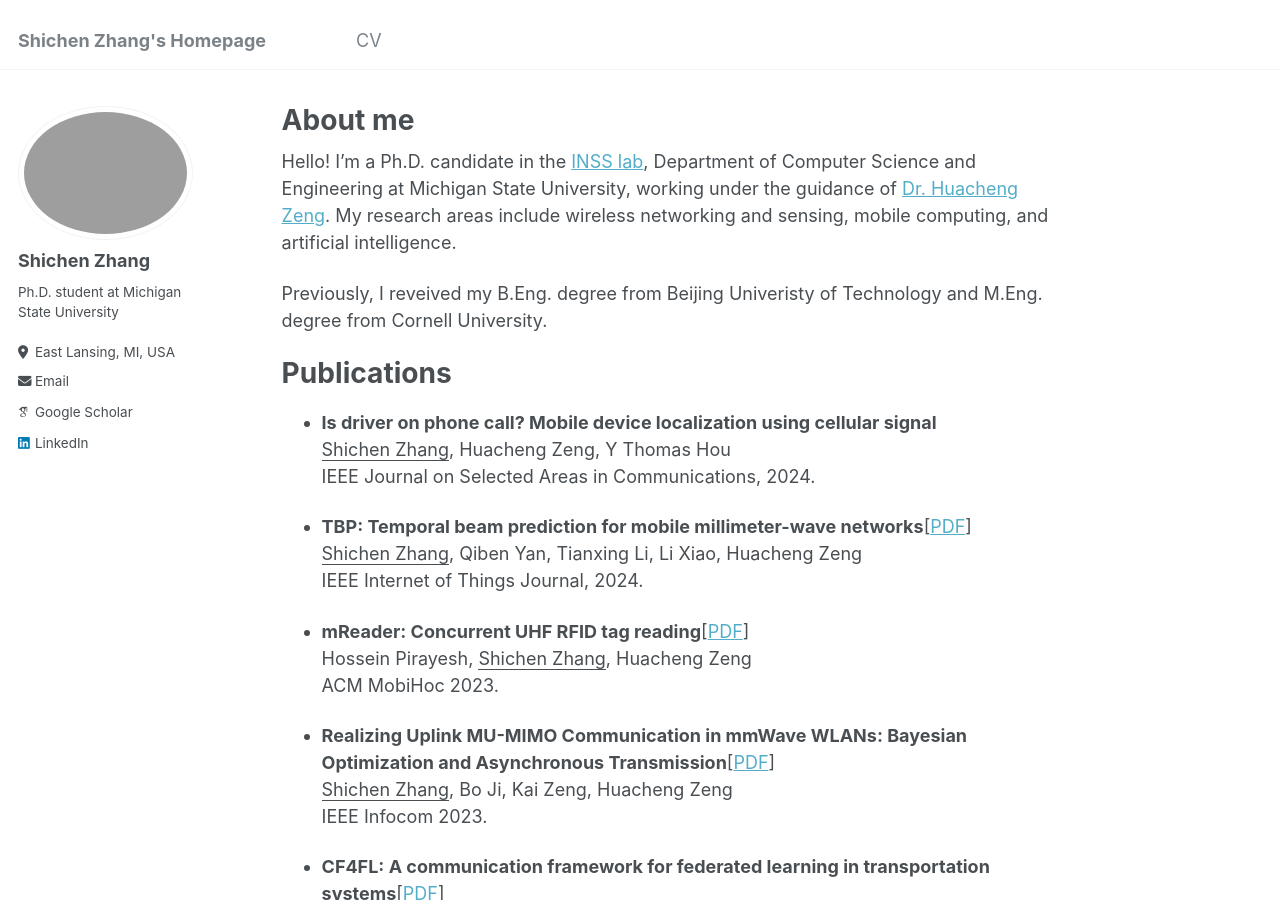
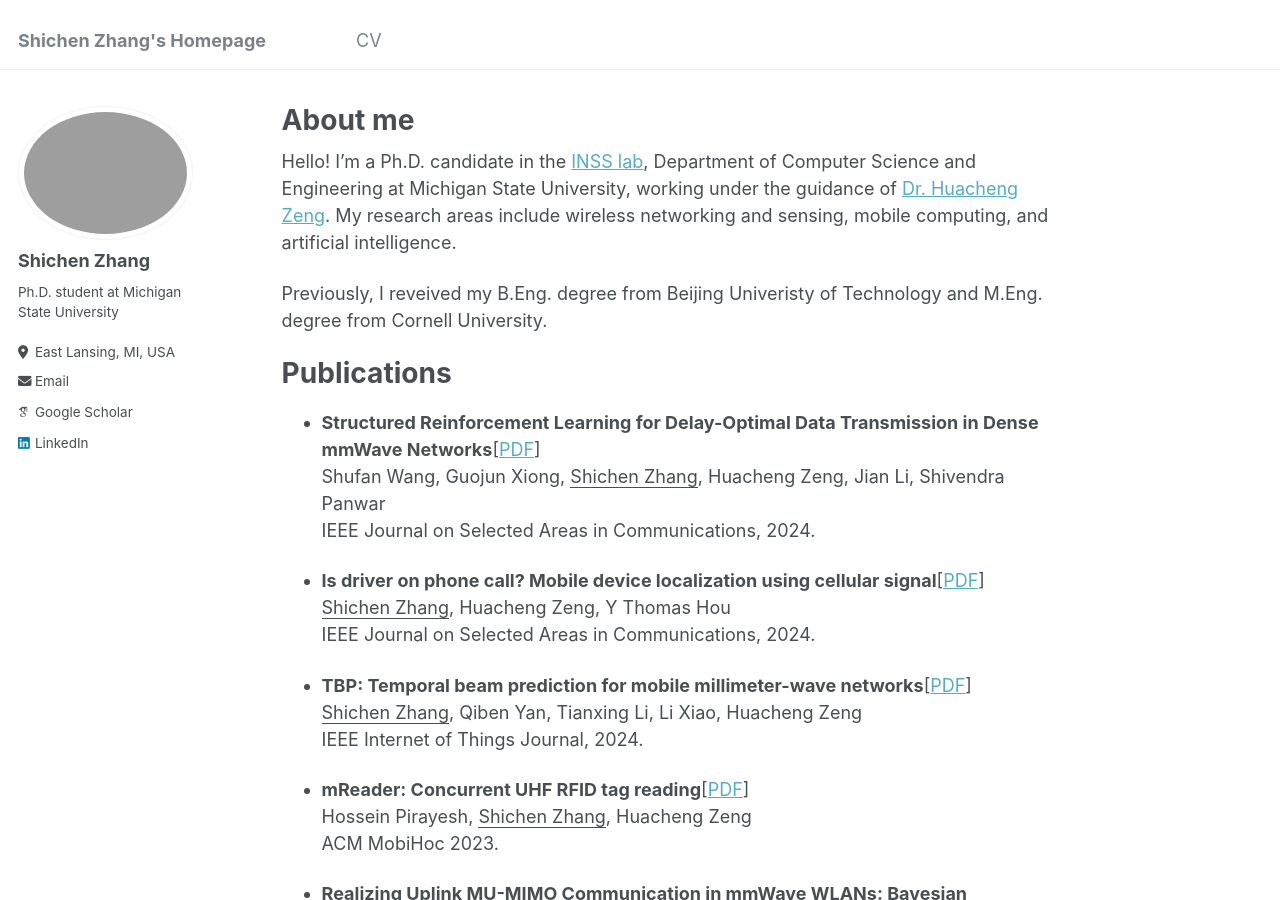
Before and after one commit to sczhang6/sczhang6.github.io, a Jekyll site: the page built from _pages/about.md, in a window 1280 px wide and 900 px high. Built offline with Jekyll 4.4.1, drawn with Linux system fonts in a browser that asks for light colours; some web fonts are replaced.

Commit message:
JSAC and TWC paper added

```diff
--- a/_pages/about.md
+++ b/_pages/about.md
@@ -13,7 +13,12 @@ Previously, I reveived my B.Eng. degree from Beijing Univeristy of Technology an
 
 Publications
 ======
-* **Is driver on phone call? Mobile device localization using cellular signal**
+* **Structured Reinforcement Learning for Delay-Optimal Data Transmission in Dense mmWave
+Networks**\[[PDF](/files/RL_Dense_mmWave_IEEE_TWC_2024.pdf)\]
+Shufan Wang, Guojun Xiong, <ins>Shichen Zhang</ins>, Huacheng Zeng, Jian Li, Shivendra Panwar
+IEEE Journal on Selected Areas in Communications, 2024.
+
+* **Is driver on phone call? Mobile device localization using cellular signal**\[[PDF](/files/Shichen24_JSAC_PhoLoc.pdf)\]
 <ins>Shichen Zhang</ins>, Huacheng Zeng, Y Thomas Hou
 IEEE Journal on Selected Areas in Communications, 2024.
 
```
Also changed, not shown: 3 other files.
